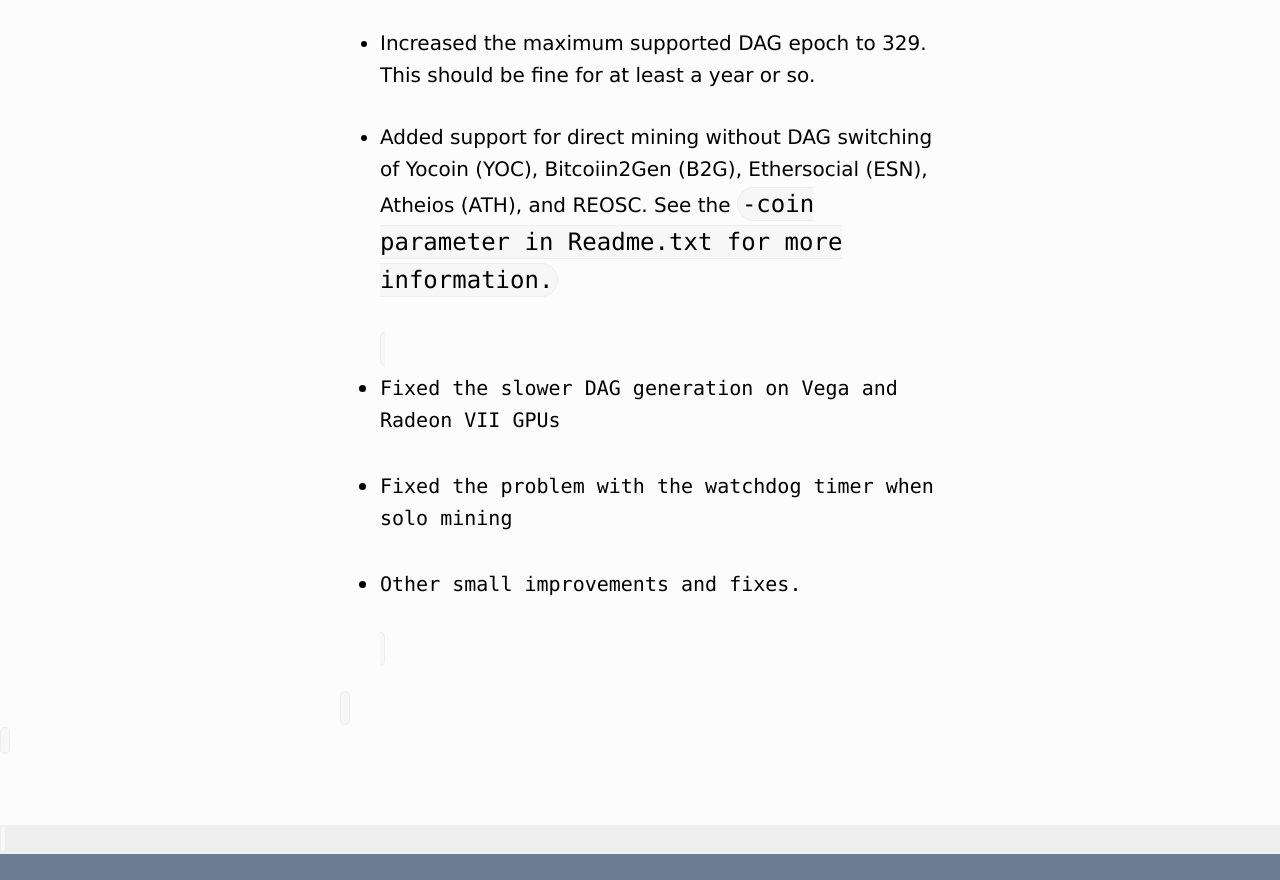
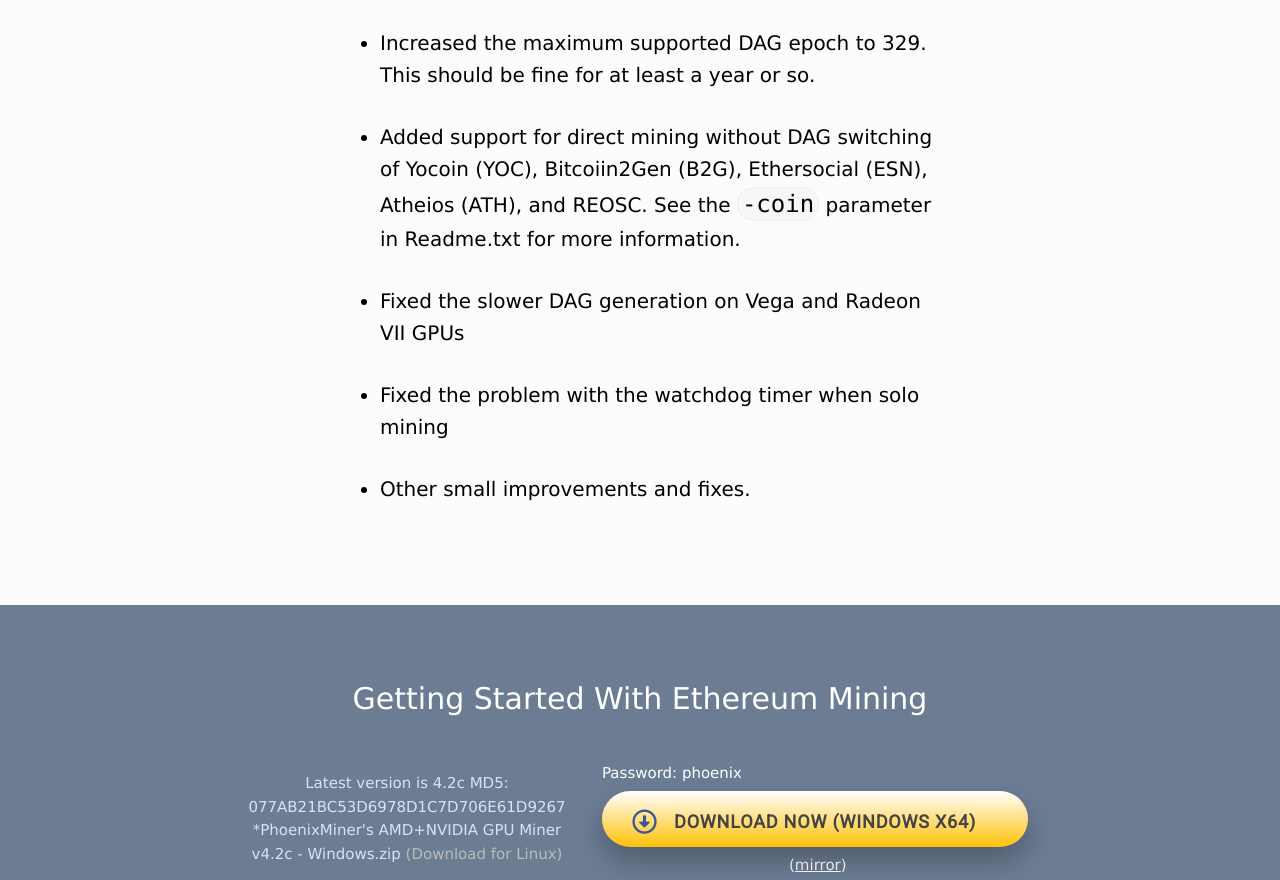
Before and after one commit to Minj4012/Phoenix-Miner.github.io, a plain HTML site: page download/4.2c.html in a window 1280 px wide. Shown: the part 2264-3144 px from the top of the page. Drawn offline with Linux system fonts and the light colour scheme.

Commit message:
Update 4.2c.html

```diff
--- a/download/4.2c.html
+++ b/download/4.2c.html
@@ -102,7 +102,7 @@
   <li><p>Added support for Radeon VII</p></li>
   <li><p>Added support for Windows AMD drivers 19.3.3</p></li>
   <li><p>Increased the maximum supported DAG epoch to 329. This should be fine for at least a year or so.</p></li>
-  <li><p>Added support for direct mining without DAG switching of Yocoin (YOC), Bitcoiin2Gen (B2G), Ethersocial (ESN), Atheios (ATH), and REOSC. See the <code>-coin parameter in Readme.txt for more information.</p></li>
+  <li><p>Added support for direct mining without DAG switching of Yocoin (YOC), Bitcoiin2Gen (B2G), Ethersocial (ESN), Atheios (ATH), and REOSC. See the <code>-coin</code> parameter in Readme.txt for more information.</p></li>
   <li><p>Fixed the slower DAG generation on Vega and Radeon VII GPUs</p></li>
   <li><p>Fixed the problem with the watchdog timer when solo mining</p></li>
   <li><p>Other small improvements and fixes.</p></li>
```
